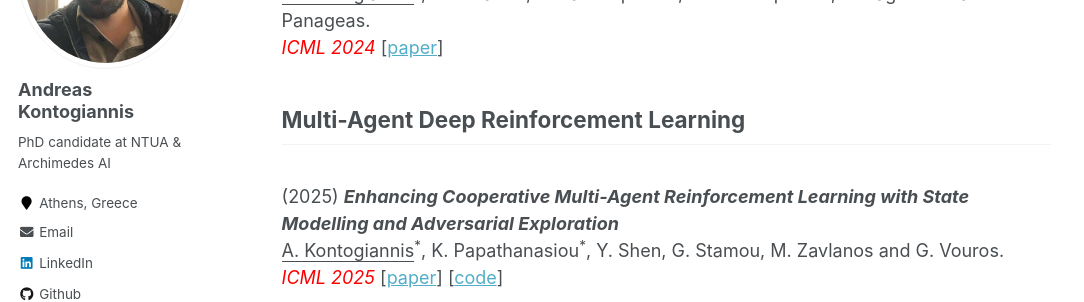
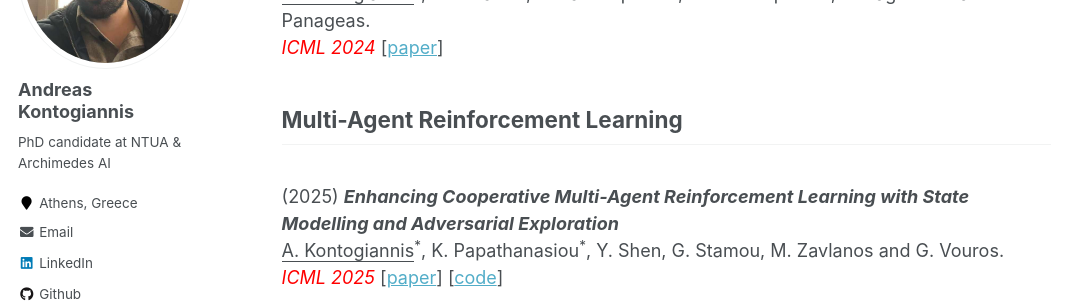
Before and after one commit to ddaedalus/ddaedalus.github.io, a Jekyll site: the page built from _pages/publications.md, in a window 1280 px wide and 900 px high, scrolled down 340 px. Shown: the part 154-456 px from the top of the window, without its empty margins (0-1084 px from the left). Built offline with Jekyll 4.4.1, drawn with Linux system fonts in a browser that asks for light colours.

Commit message:
Update publications.md

```diff
--- a/_pages/publications.md
+++ b/_pages/publications.md
@@ -28,7 +28,7 @@ _<font color="red">ICML 2024</font>_ [[paper](https://openreview.net/forum?id=t8
 
 
 
-## Multi-Agent Deep Reinforcement Learning
+## Multi-Agent Reinforcement Learning
 
 
 <br/>
```
